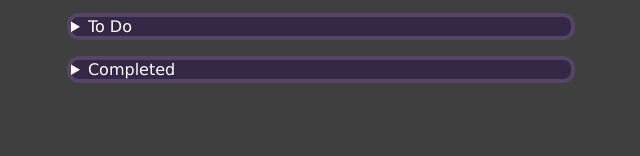
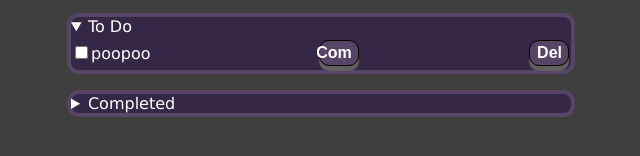
Before and after one commit to Sean-2408/task-list, a plain HTML site: page src/index.html in a window 1280 px wide. Shown: the part 152-308 px from the top of the page, without its empty margins (319-959 px from the left). Drawn offline with Linux system fonts and the light colour scheme.

Commit message:
Refacored various functions regarding list item creation.

```diff
--- a/src/index.html
+++ b/src/index.html
@@ -15,7 +15,7 @@
 
     </div>
 
-    <details class="listcontainer">
+    <details id="todo_details" class="listcontainer">
         <summary>To Do</summary>
         <div id="todo"></div>
      </details>
--- a/src/main.js
+++ b/src/main.js
@@ -1,56 +1,59 @@
+// Constant variables are declared here:
 const todoContainer = document.getElementById('todo');
-const data = [];
+const completedContainer = document.getElementById('completed');
+// This is using for debugging purposes:
+const data = ['poopoo'];
 data.forEach(item => {
     createListItem(item);
 });
-
-// This is the div element that has the id=completed
-
+//
+// Task items are created here and added to the todo list using user input:
 function createListItem(todo) {
+    document.getElementById('todo_details').setAttribute('open', '');
     const div = document.createElement('div');
     const checkboxDiv = document.createElement('div');
-    // Here we construct an input element eg: <label></label>
     div.className = 'flex-container'
     div.id = `todo_item_${todo}`
     const label = document.createElement('label');
-    // Here we construct an input element eg: <input>
     const input = document.createElement('input');
-    // Here we specify the type of input eg: <input type="checkbox">
     input.type = 'checkbox';
     input.id = todo;
     label.innerText = todo;
     input.name = todo;
     label.htmlFor = todo;
-    const delButton = document.createElement('button');
-    // Here we specify the type of input eg: <input type="checkbox">
-    delButton.id = `${todo}_btn_delete`;
-    delButton.innerText = 'Del';
-    delButton.className = 'btn_delete'
+//
+// Created Button Elements
+    const delButton = createBtn(todo, 'delete', 'Del');
     delButton.addEventListener("click", () => {
         deleteTask(div.id);
     });
-    const comButton = document.createElement('button');
-    comButton.id = `${todo}_btn_complete`;
-    comButton.innerText = 'Com';
-    comButton.className = 'btn_complete'
+
+    const comButton = createBtn(todo, 'complete', 'Com');
     comButton.addEventListener("click", () => {
         completeTask(div.id);
         comButton.remove()
     });
-    /* Here we add that checkbox to the div, eg:
-    <div> <-- This is the completedContainer
-        <label>{{title}}</label>
-        <input type="checkbox">
-    </div>
-    */
+//
+// Created Elements are added to a container here:
     checkboxDiv.append(input, label);
     div.append(checkboxDiv, comButton, delButton);
     todoContainer.append(div);
 }
+//
+// This function executes the complete task function whilst removing the complete button from the appended entry.
+function eventComplete(divId) {
+    completeTask(divId);
+    this.remove()
+}
 
+function createBtn(id, state, text) {
+    const buttonElement = document.createElement('button');
+    buttonElement.id = `${todo}_btn_${state}`;
+    buttonElement.innerText = text;
+    buttonElement.className = `btn_${state}`;
+    return buttonElement;
+}
 
-// const submit = favDialog.querySelector("#submit")
-// submit.addEventlistener
 function addItemToDo(itemName) {
     data.push(itemName);
     createListItem(itemName);
@@ -59,9 +62,7 @@ function addItemToDo(itemName) {
 function textPrompt() {
     let task = prompt("Task Name:", "");
     if (task != null) {
-        // document.getElementById("todo").innerHTML = task;
         createListItem(task)
-
     }
 }
 
@@ -72,10 +73,7 @@ function deleteTask(divId) {
 
     }
 
-
 }
-
-const completedContainer = document.getElementById('completed');
 
 function completeTask(divId) {
     const element = document.getElementById(divId)
```
